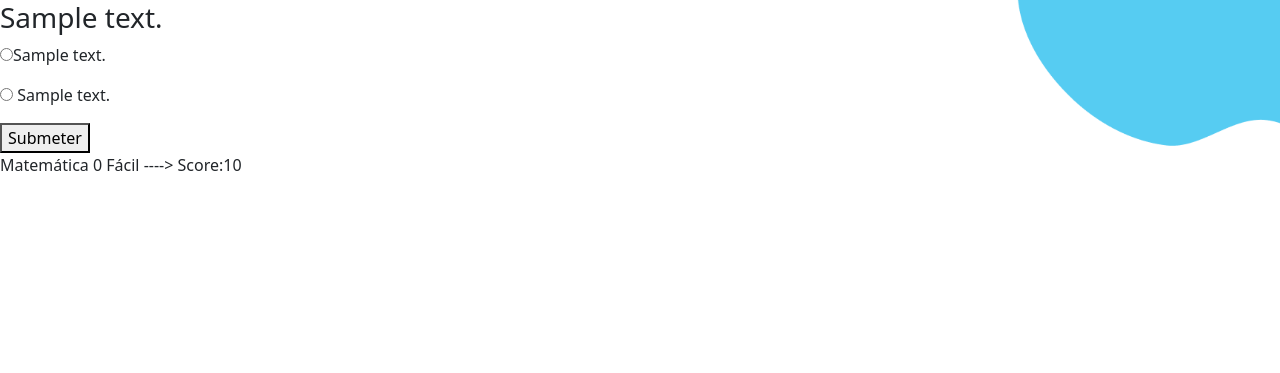
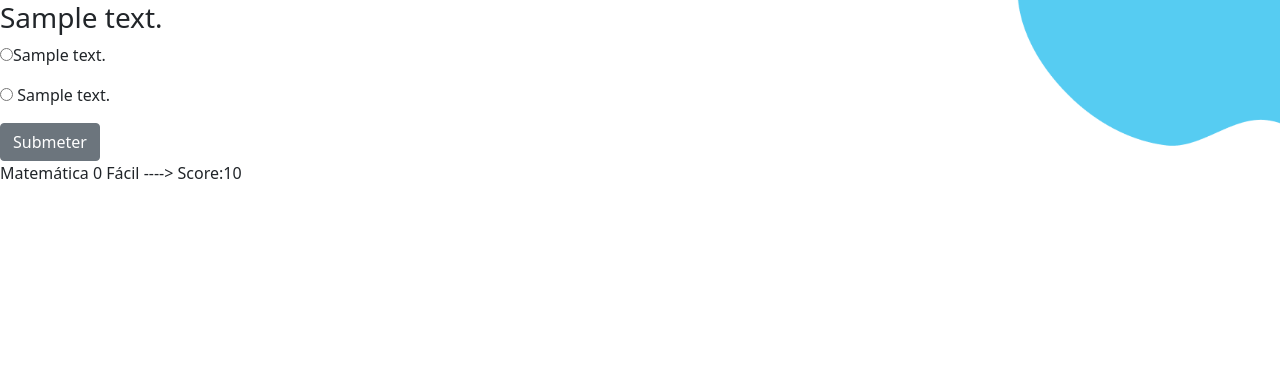
Before and after one commit to HackerSchool/Arquimedia, a Django app: page /exame/1/render in a window 1280 px wide. Shown: the part 95-468 px from the top of the page. Run offline with Django 3.2, Linux system fonts and the light colour scheme; tables that the repository leaves empty hold one stand-in row (values such as "Sample post").

Commit message:
preambulo css botoes
Still not very pretty, that is for future ana and miguel to figure out

```diff
--- a/HSaoQuadrado/templates/exams/render.html
+++ b/HSaoQuadrado/templates/exams/render.html
@@ -6,22 +6,23 @@
     Questões falhadas no objecto:  {{failed_list}} <br>
     Questões acertadas no objecto: {{correct_list}} <br>
 
+<div class="form_exam">
 <form method="POST" action="http://127.0.0.1:8000/exame/results/{{exam_list.id}}"> {% csrf_token %}
 
     {%for question in question_list%}
 
         <h3>{{question.text}}</h3>
 
-        <p><input type='radio' name='select1' value={{question.correctAnswer.id}}>{{question.correctAnswer.text}}</p>
+        <p><input type='radio' name='{{question.id}}' value={{question.correctAnswer.id}}>{{question.correctAnswer.text}}</p>
 
         {% for wrongAnswer in question.wrongAnswers.all  %}
-            <p><input type='radio' name='select1' value={{question.wrongAnswer.id}}> {{wrongAnswer.text}}</p>
+            <p><input type='radio' name='{{question.id}}' value={{question.wrongAnswer.id}}> {{wrongAnswer.text}}</p>
         {% endfor %}
 
     {%endfor%}
 
-    <button type="submit" name="ExamAnswered">Submeter</button>
-</form>
+    <button class="btn btn-secondary" type="submit" name="ExamAnswered">Submeter</button>
+</form></div>
     <p>{{exam_list.subject}} {{exam_list.year}} {{exam_list.difficulty}} ----> Score:{{exam_list.score}}  </p>
 
 {% endblock %}
```
Also changed, not shown: static/css/main.css (line endings or trailing spaces).
